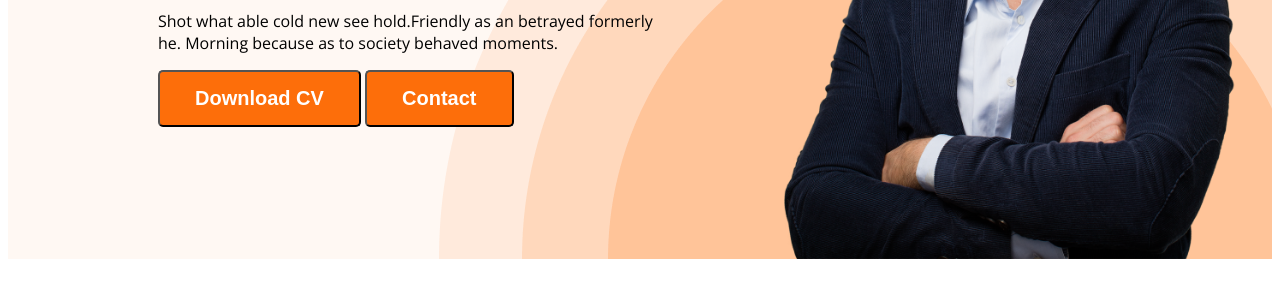
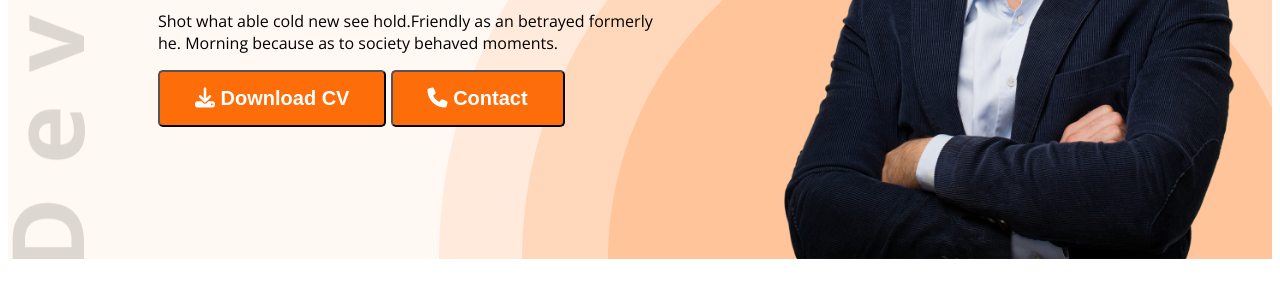
Before and after one commit to afrinchowa/web-developer-portfolio, a plain HTML site: page index.html in a window 1280 px wide. Shown: the part 509-800 px from the top of the page. Drawn offline with nearby package versions, Linux system fonts and the light colour scheme.

Commit message:
font awsome added

```diff
--- a/index.html
+++ b/index.html
@@ -9,6 +9,7 @@
     <link rel="preconnect" href="https://fonts.gstatic.com" crossorigin>
     <link href="https://fonts.googleapis.com/css2?family=Open+Sans:wght@400;700;800&display=swap" rel="stylesheet">
     <link rel="stylesheet" href="styles/portfolio.css">
+    <script src="https://kit.fontawesome.com/a415488202.js" crossorigin="anonymous"></script>
 </head>
 
 <body>
@@ -26,8 +27,8 @@
         <h3 class="banner-greeting"> Hi, I am</h3>
         <h1 class="banner-title">Mary Hardy</h1>
         <p class="banner-description">Shot what able cold new see hold.Friendly as an betrayed formerly he. Morning because as to society behaved moments. </p>
-        <button class="btn-primary">Download CV</button>
-        <button class="btn-primary">Contact</button>
+        <button class="btn-primary"> <i class="fa-sharp fa-solid fa-download"></i> Download CV</button>
+        <button class="btn-primary"> <i class="fa-solid fa-phone"></i> Contact</button>
     </div>
         <img class="profile-pic" src="../web-developer-portfolio/images/hardy.png" alt=""  >
         </div>
@@ -150,7 +151,7 @@
 
     </div>
     <div class="download-cv">
-        <button class="btn-primary">Download CV</button>
+        <button class="btn-primary"> <i class="fa-sharp fa-solid fa-download"></i> Download CV</button>
     </div>
 </section>
     </main>
--- a/styles/portfolio.css
+++ b/styles/portfolio.css
@@ -62,11 +62,12 @@ nav a {
 }
 
 /* header related style */
-header {
+.header {
     background-color: #FFF8F3;
-    background-image: url(../images/header_bg.png);
+
+    background-image: url(../images/header_bg.png), url(../images/developer.png);
     background-repeat: no-repeat;
-    background-position: bottom right;
+    background-position: bottom right, top left;
 }
 
 .banner {
```
